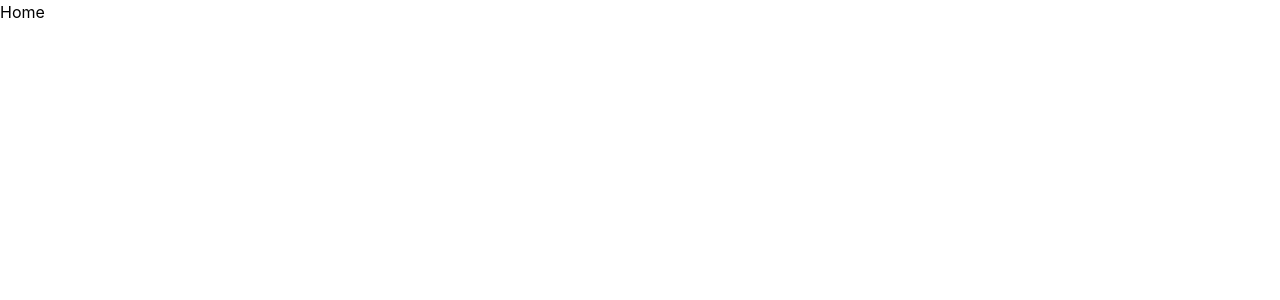
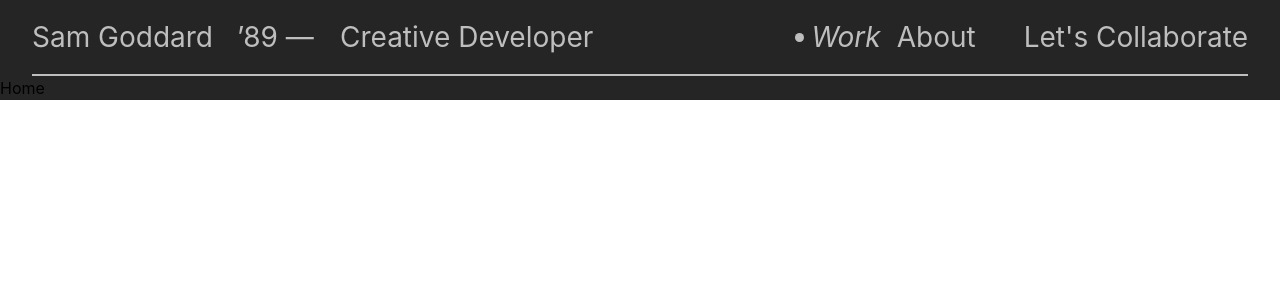
Before and after one commit to hayatul-islam/Sam-Goddard, a React (Create React App) app: page / in a window 1280 px wide. Shown: the top 300 px of the page. Built offline with nearby package versions, Linux system fonts and the light colour scheme.

Commit message:
header design

```diff
--- /dev/null
+++ b/src/components/shared/header/Header.js
@@ -0,0 +1,57 @@
+import React from "react";
+import { NavLink } from "react-router-dom";
+
+function Header() {
+  return (
+    <>
+      <div className="px-[32px] bg-[#262525]">
+        <div className="grid grid-cols-2 text-[28px] py-[16px] border-b-2 border-[#bebebe] text-[#bebebe] ">
+          <div className="flex justify-between">
+            <div className="flex space-x-6">
+              <h2 className="hover:line-through ">Sam Goddard</h2>
+              <h2>’89 —</h2>
+            </div>
+            <div className="w-[300px] overflow-hidden">
+              <h2>Creative Developer </h2>
+            </div>
+          </div>
+          <div>
+            <div className="flex justify-end space-x-12">
+              <nav className="flex space-x-4">
+                <NavLink
+                  className={({ isActive }) =>
+                    isActive
+                      ? "list-disc ml-[-30px] italic flex hover:line-through "
+                      : `${"list-none not-italic hover:line-through"}`
+                  }
+                  to="/"
+                >
+                  <li className="mr-0 w-4"></li>
+                  <span>Work</span>
+                </NavLink>
+                <NavLink
+                  className={({ isActive }) =>
+                    isActive
+                      ? "list-disc ml-[-30px] italic flex hover:line-through"
+                      : `${"list-none not-italic hover:line-through"}`
+                  }
+                  to="/about"
+                >
+                  <li className="mr-0 w-4"></li>
+                  <span>About</span>
+                </NavLink>
+              </nav>
+              <div>
+                <button className="hover:line-through ">
+                  Let's Collaborate
+                </button>
+              </div>
+            </div>
+          </div>
+        </div>
+      </div>
+    </>
+  );
+}
+
+export default Header;
--- /dev/null
+++ b/src/pages/About.js
@@ -0,0 +1,7 @@
+import React from "react";
+
+function About() {
+  return <div>About</div>;
+}
+
+export default About;
--- a/src/pages/Home.js
+++ b/src/pages/Home.js
@@ -1,7 +1,11 @@
 import React from "react";
 
 function Home() {
-  return <div>Home</div>;
+  return (
+    <>
+      <div className="bg-[#262525]">Home</div>
+    </>
+  );
 }
 
 export default Home;
--- a/src/pages/TheLayout.js
+++ b/src/pages/TheLayout.js
@@ -1,13 +1,17 @@
 import React from "react";
 import { BrowserRouter, Route, Routes } from "react-router-dom";
+import Header from "../components/shared/header/Header";
+import About from "./About";
 import Home from "./Home";
 
 function TheLayout() {
   return (
     <>
       <BrowserRouter>
+        <Header />
         <Routes>
-          <Route path="/" element={<Home />} />
+          <Route index path="/" element={<Home />} />
+          <Route path="/about" element={<About />} />
         </Routes>
       </BrowserRouter>
     </>
```
